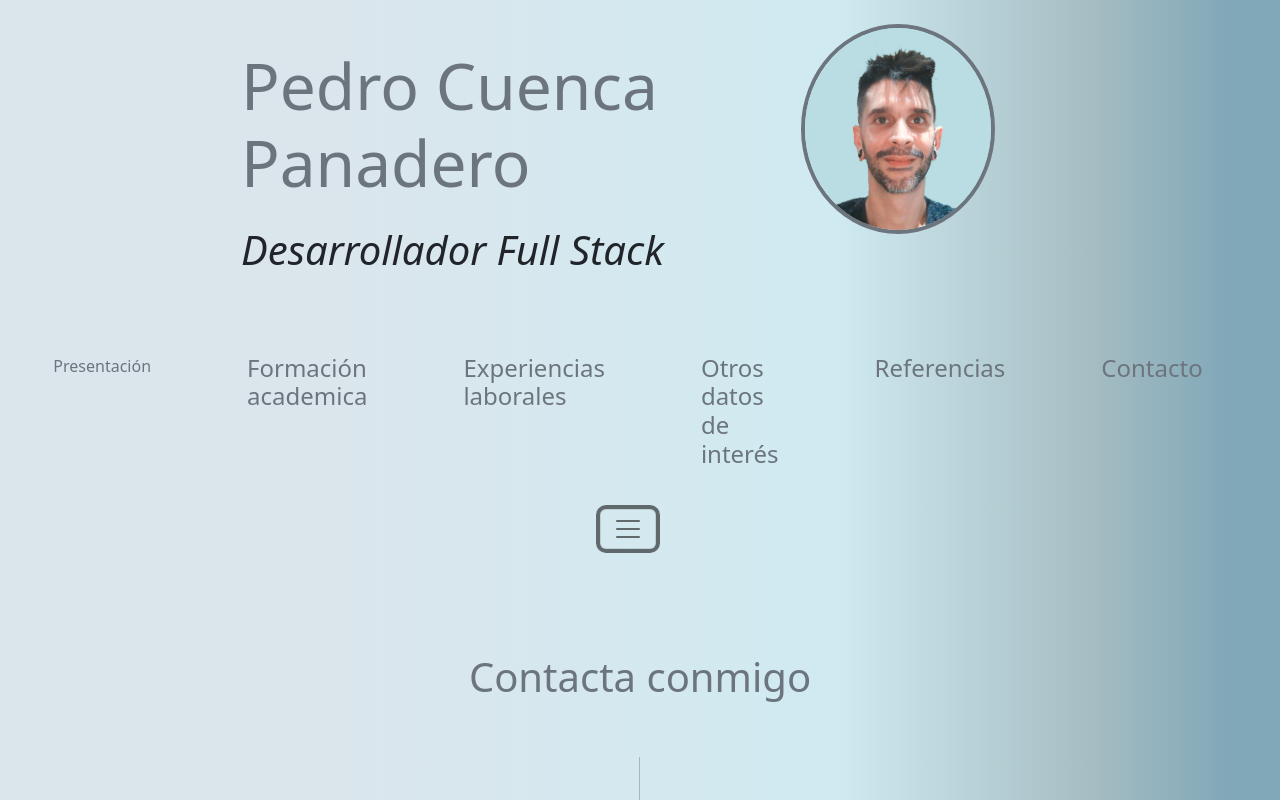
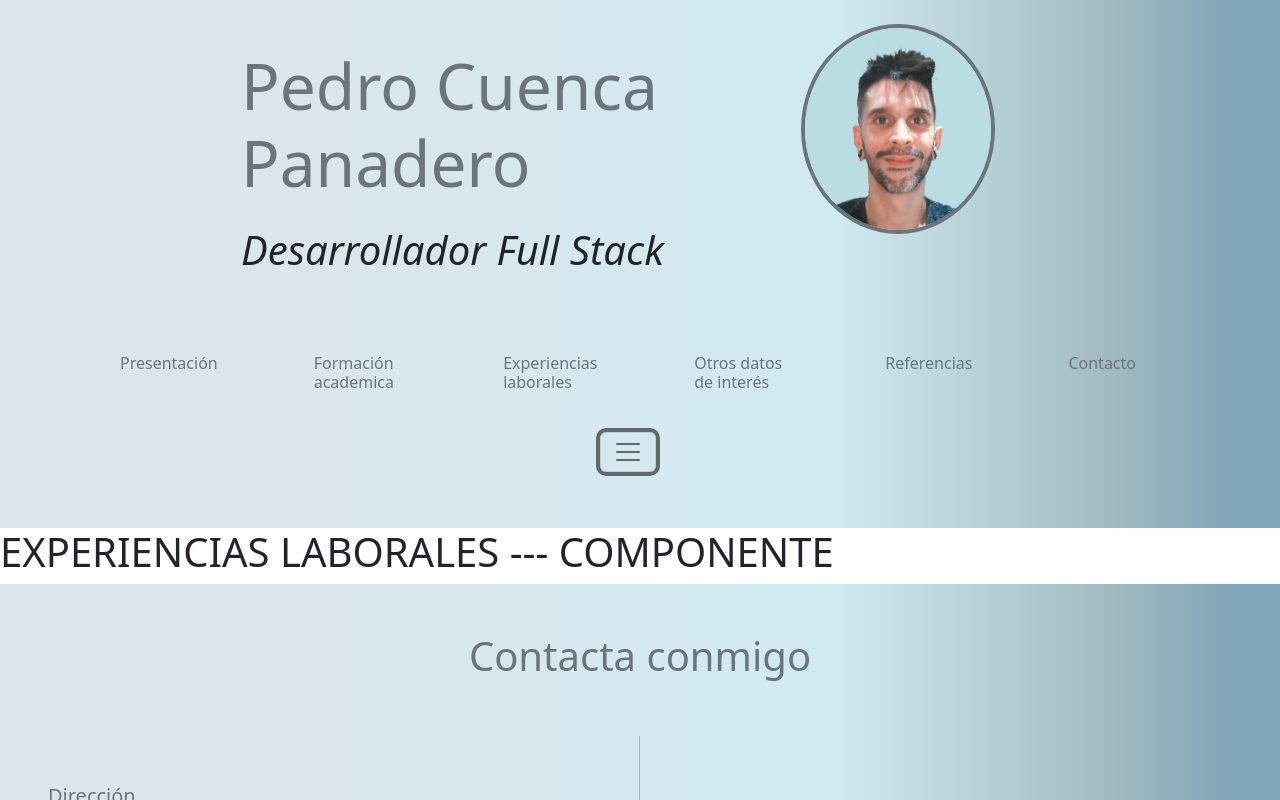
Before and after one commit to MarAlmagro/PortFolio, a React (Create React App) app: page /experienciasLaborales in a window 1280 px wide. Both pictures are taken after a click on the button "Toggle navigation". Shown: the top 800 px of the page. Built offline with nearby package versions, Linux system fonts and the light colour scheme.

Commit message:
Cambios en routes

```diff
--- a/src/componentes/App.tsx
+++ b/src/componentes/App.tsx
@@ -1,12 +1,34 @@
 import React from 'react';
+import { BrowserRouter, Routes, Route } from 'react-router-dom';
 import '../css/App.css';
+import Cabecera from './Cabecera';
+import Contacto from './Contacto';
+import ExperienciasLaborales from './ExperienciasLaborales';
+import Footer from './Footer';
+import FormacionAcademica from './FormacionAcademica';
+import OtrosDatosInteres from './OtrosDatosInteres';
+import Presentacion from './Presentacion';
+import Referencias from './Referencias';
 
 function App() {
   return (
     <div>
+        <Cabecera />
 
-
-    </div>
+        <div className="App-container">
+          <BrowserRouter>
+            <Routes>
+              <Route path="/presentacion" element={<Presentacion />} />
+              <Route path="/formacion" element={<FormacionAcademica />} />
+              <Route path="/experienciasLaborales" element={<ExperienciasLaborales />} />
+              <Route path="/otrosDatos" element={<OtrosDatosInteres />} />
+              <Route path="/referencias" element={<Referencias />} />
+              <Route path="/contacto" element={<Contacto />} />
+            </Routes>
+          </BrowserRouter>
+        </div>
+        <Footer />
+      </div>
   );
 }
 
--- a/src/componentes/Cabecera.tsx
+++ b/src/componentes/Cabecera.tsx
@@ -37,12 +37,12 @@ class Cabecera extends React.Component {
             <div className="my-5">
               <div className="collapse" id="navbarToggleExternalContent">
                 <div className="p-4 d-flex justify-content-center">
-                  <Nav.Link href="./Presentacion.tsx" className="text-secondary  mx-5">Presentación</Nav.Link>
-                  <h5 className="text-secondary h4 mx-5">Formación academica</h5>
-                  <h5 className="text-secondary h4 mx-5">Experiencias laborales</h5>
-                  <h5 className="text-secondary h4 mx-5">Otros datos de interés</h5>
-                  <h5 className="text-secondary h4 mx-5">Referencias</h5>
-                  <h5 className="text-secondary h4 mx-5">Contacto</h5>
+                  <Nav.Link href="./Presentacion" className="text-secondary  mx-5 h5">Presentación</Nav.Link>
+                  <Nav.Link href="./Formacion" className="text-secondary h4 mx-5 h5">Formación academica</Nav.Link>
+                  <Nav.Link href="./ExperienciasLaborales" className="text-secondary h4 mx-5 h5">Experiencias laborales</Nav.Link>
+                  <Nav.Link href="./OtrosDatos" className="text-secondary h4 mx-5 h5">Otros datos de interés</Nav.Link>
+                  <Nav.Link href="./Referencias" className="text-secondary h4 mx-5 h5">Referencias</Nav.Link>
+                  <Nav.Link href="./Contacto" className="text-secondary h4 mx-5 h5">Contacto</Nav.Link>
                 </div>
               </div>
               <nav className="navbar">
--- /dev/null
+++ b/src/componentes/Contacto.tsx
@@ -0,0 +1,21 @@
+import React from 'react';
+
+
+
+class Contacto extends React.Component {
+
+
+
+
+    render(): React.ReactNode {
+      return (
+
+        <div>
+
+<h1>CONTACTO --- COMPONENTE</h1>
+        </div>
+      );
+}
+}
+
+export default Contacto;
--- /dev/null
+++ b/src/componentes/ExperienciasLaborales.tsx
@@ -0,0 +1,21 @@
+import React from 'react';
+
+
+
+class ExperienciasLaborales extends React.Component {
+
+
+
+
+    render(): React.ReactNode {
+      return (
+
+        <div>
+
+<h1>EXPERIENCIAS LABORALES --- COMPONENTE</h1>
+        </div>
+      );
+}
+}
+
+export default ExperienciasLaborales;
--- /dev/null
+++ b/src/componentes/FormacionAcademica.tsx
@@ -0,0 +1,21 @@
+import React from 'react';
+
+
+
+class FormacionAcademica extends React.Component {
+
+
+
+
+    render(): React.ReactNode {
+      return (
+
+        <div>
+
+<h1>FORMACIÓN ACADÉMICA  --- COMPONENTE</h1>
+        </div>
+      );
+}
+}
+
+export default FormacionAcademica;
--- /dev/null
+++ b/src/componentes/OtrosDatosInteres.tsx
@@ -0,0 +1,21 @@
+import React from 'react';
+
+
+
+class OtrosDatosInteres extends React.Component {
+
+
+
+
+    render(): React.ReactNode {
+      return (
+
+        <div>
+
+<h1>OTROS DATOS INTERÉS --- COMPONENTE</h1>
+        </div>
+      );
+}
+}
+
+export default OtrosDatosInteres;
--- /dev/null
+++ b/src/componentes/Referencias.tsx
@@ -0,0 +1,21 @@
+import React from 'react';
+
+
+
+class Referencias extends React.Component {
+
+
+
+
+    render(): React.ReactNode {
+      return (
+
+        <div>
+
+<h1>REFERENCIAS --- COMPONENTE</h1>
+        </div>
+      );
+}
+}
+
+export default Referencias;
--- a/src/index.tsx
+++ b/src/index.tsx
@@ -2,32 +2,17 @@ import React from 'react';
 import ReactDOM from 'react-dom/client';
 import 'bootstrap/dist/css/bootstrap.min.css';
 import reportWebVitals from './reportWebVitals';
-import Cabecera from './componentes/Cabecera';
-import { BrowserRouter, Routes, Route } from "react-router-dom";
-import Footer from './componentes/Footer';
-import Presentacion from './componentes/Presentacion';
+import App from './componentes/App';
 
 const root = ReactDOM.createRoot(
   document.getElementById('root') as HTMLElement
 );
+
+
 root.render(
   <React.StrictMode>
-    <div>
-      <Cabecera />
-
-<BrowserRouter>
-<Routes>
-  <Route path="./Presentacion.tsx" element={<Presentacion/>}/>
-</Routes>
-
-</BrowserRouter>
-
-
-      <Footer />
-
-    </div>
+    <App/>
   </React.StrictMode>
 );
 
-
 reportWebVitals();
```
